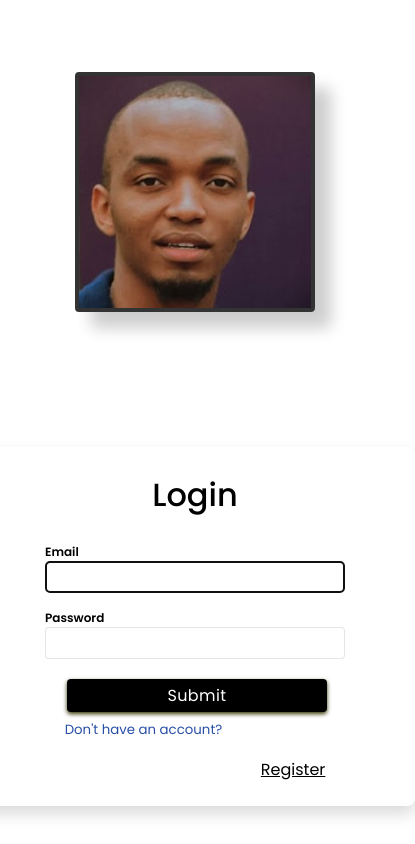
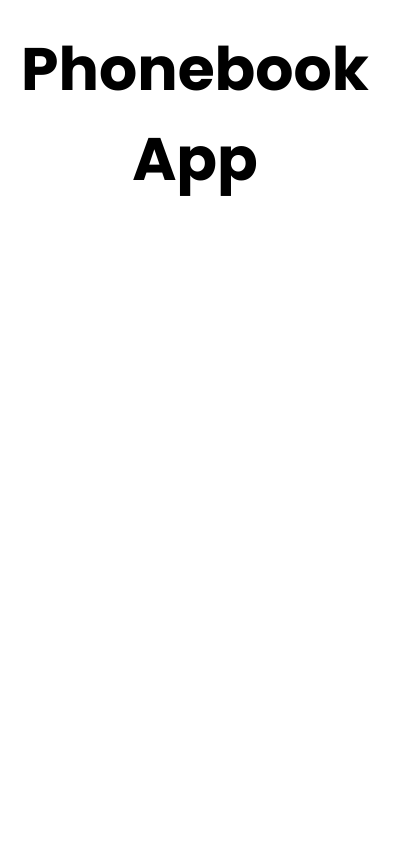
Before and after one commit to spectr-e/react-projects, a React (Vite) app: page / in a window 390 px wide. Shown: the whole page, 415 px wide, since content can reach past the window. Built offline with nearby package versions, Linux system fonts and the light colour scheme.

Commit message:
feat(PhoneBookApp): Initialize codebase for project 23

```diff
--- a/src/App.jsx
+++ b/src/App.jsx
@@ -25,6 +25,7 @@ import {
   TaskTrackerApp,
   CardGameApp,
   AnimatedLoginForm,
+  PhoneBookApp,
 } from './Projects'
 
 function App() {
@@ -53,7 +54,8 @@ function App() {
         {/* <SpacePenguinApp /> */}
         {/* <TaskTrackerApp /> */}
         {/* <CardGameApp /> */}
-        <AnimatedLoginForm />
+        {/* <AnimatedLoginForm /> */}
+        <PhoneBookApp />
       </div>
     </div>
   )
--- /dev/null
+++ b/src/Projects/24-phone-book-app/PhoneBookApp.jsx
@@ -0,0 +1,11 @@
+import { Title } from '../../components'
+
+const PhoneBookApp = () => {
+  return (
+    <div className='container text-center'>
+      <Title title={'Phonebook App'} />
+    </div>
+  )
+}
+
+export default PhoneBookApp
--- a/src/Projects/index.js
+++ b/src/Projects/index.js
@@ -23,8 +23,10 @@ import SpacePenguinApp from './20-space-penguin-app/SpacePenguinApp'
 import TaskTrackerApp from './21-task-tracker-app/TaskTrackerApp'
 import CardGameApp from './22-card-game-app/CardGameApp'
 import AnimatedLoginForm from './23-animated-login-form-app/AnimatedLoginForm'
+import PhoneBookApp from './24-phone-book-app/PhoneBookApp'
 
 export {
+  PhoneBookApp,
   AnimatedLoginForm,
   CardGameApp,
   TaskTrackerApp,
```
